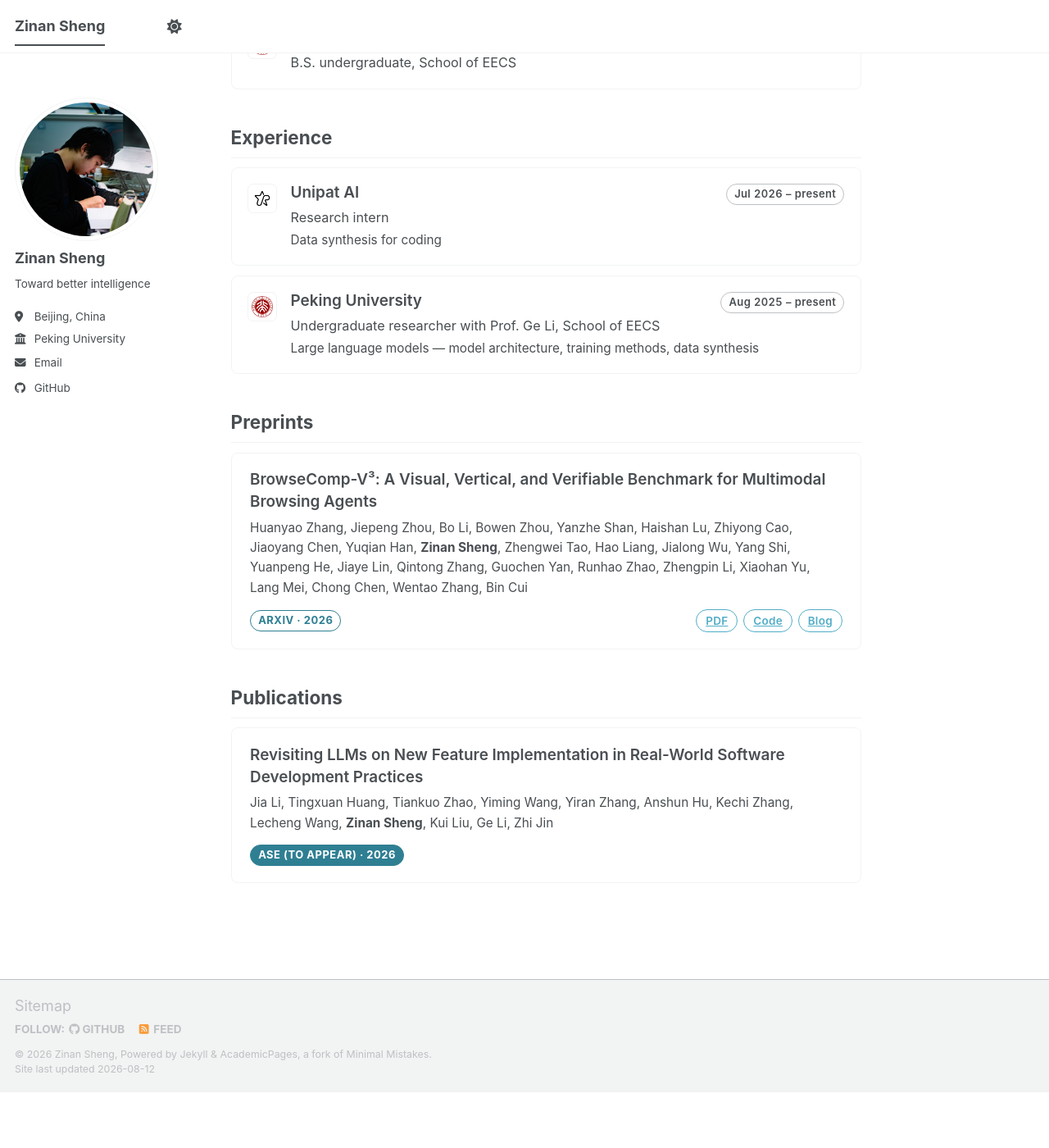
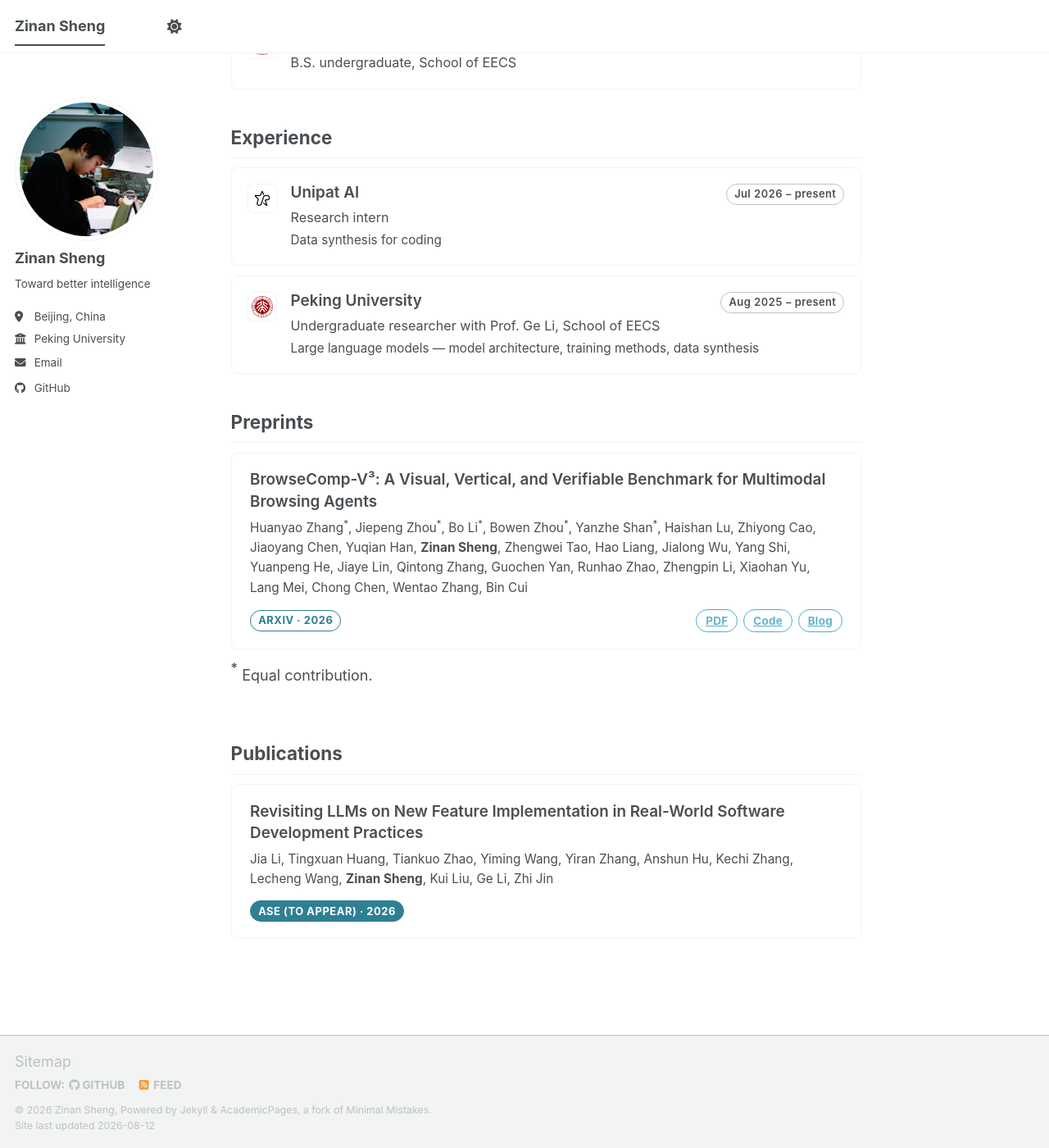
Before and after one commit to ZnShengPKU/ZnShengPKU.github.io, a Jekyll site: the page built from _pages/about.md, in a window 1280 px wide and 1400 px high, scrolled down 433 px. Shown: the whole window at 82% size. Built offline with Jekyll 4.4.1, drawn with Linux system fonts in a browser that asks for light colours; a script bundle is joined from its source files by our own code; library files that are not in the unit come from our copies; before the commit the page ends 1765 px from its top, so only the background shows below that.

Commit message:
feat: mark co-first authors with a star and explain it
The BrowseComp-V3 detail page already marked its five co-first authors with
<sup>*</sup>, but the authors field driving the homepage card had no markers,
so the card silently dropped that information. Neither view explained what the
star meant.

Star rather than bold, because bold already means "this is Zinan" — a reader
scanning a 25-author list should have exactly one thing to look for. Bolding
first authors too would put six bold names in that list and make bold ambiguous.

Adds pub-equal-note.html, which renders the legend only when a list actually
contains a marked entry, so Publications stays clean while Preprints explains
itself. It renders inside .pub-list so the flex gap sets its spacing instead of
a negative margin tuned to the list's margin-bottom.

Markers stay as <sup>*</sup>: a bare asterisk goes through markdownify, where
it risks being parsed as emphasis or a list bullet.

Co-Authored-By: Claude <noreply@anthropic.com>

```diff
--- /dev/null
+++ b/_includes/pub-equal-note.html
@@ -0,0 +1,15 @@
+{% comment %}
+  Renders the co-first-author legend for a publication list, but only when at
+  least one entry in that list actually marks equal contribution.
+  Usage: {% include pub-equal-note.html posts=preprints %}
+
+  Markers must be written as <sup>*</sup> in the entry's authors field — a bare
+  asterisk goes through markdownify, where the span between two of them risks
+  being read as emphasis. Bold is reserved for Zinan's own name, so a reader
+  scanning a long author list still has exactly one thing to look for.
+{% endcomment %}
+{% assign has_equal = false %}
+{% for post in include.posts %}
+  {% if post.authors contains '<sup>*</sup>' %}{% assign has_equal = true %}{% break %}{% endif %}
+{% endfor %}
+{% if has_equal %}<p class="pub-note"><sup>*</sup> Equal contribution.</p>{% endif %}
--- a/_pages/about.md
+++ b/_pages/about.md
@@ -43,6 +43,7 @@ Hi, I’m Zinan Sheng(盛子楠), an undergraduate at Peking University. I work
   {% for post in preprints reversed %}
     {% include publication-card.html post=post %}
   {% endfor %}
+  {% include pub-equal-note.html posts=preprints %}
 </div>
 {% endif %}
 
@@ -53,5 +54,6 @@ Hi, I’m Zinan Sheng(盛子楠), an undergraduate at Peking University. I work
   {% for post in publications reversed %}
     {% include publication-card.html post=post %}
   {% endfor %}
+  {% include pub-equal-note.html posts=publications %}
 </div>
 {% endif %}
--- a/_sass/layout/_publications.scss
+++ b/_sass/layout/_publications.scss
@@ -54,6 +54,23 @@
   }
 }
 
+/* Co-first-author legend, rendered under a list only when one of its entries
+   marks equal contribution. Deliberately quiet: it explains a marker rather
+   than competing with the entries themselves. */
+.pub-note {
+  margin: 0;
+  color: var(--global-fig-caption-color);
+  font-size: 0.78em;
+  line-height: 1.5;
+
+  /* sup defaults to ~0.8em of an already-small parent, which renders the marker
+     almost invisible. Bring it back up so it reads as the same mark used in the
+     author lists above. */
+  sup {
+    font-size: 0.95em;
+  }
+}
+
 .pub-badge {
   display: inline-block;
   padding: 0.18em 0.7em;
```
Also changed, not shown: _publications/2026-02-01-browsecomp-v3.md (+3 -1 lines).
